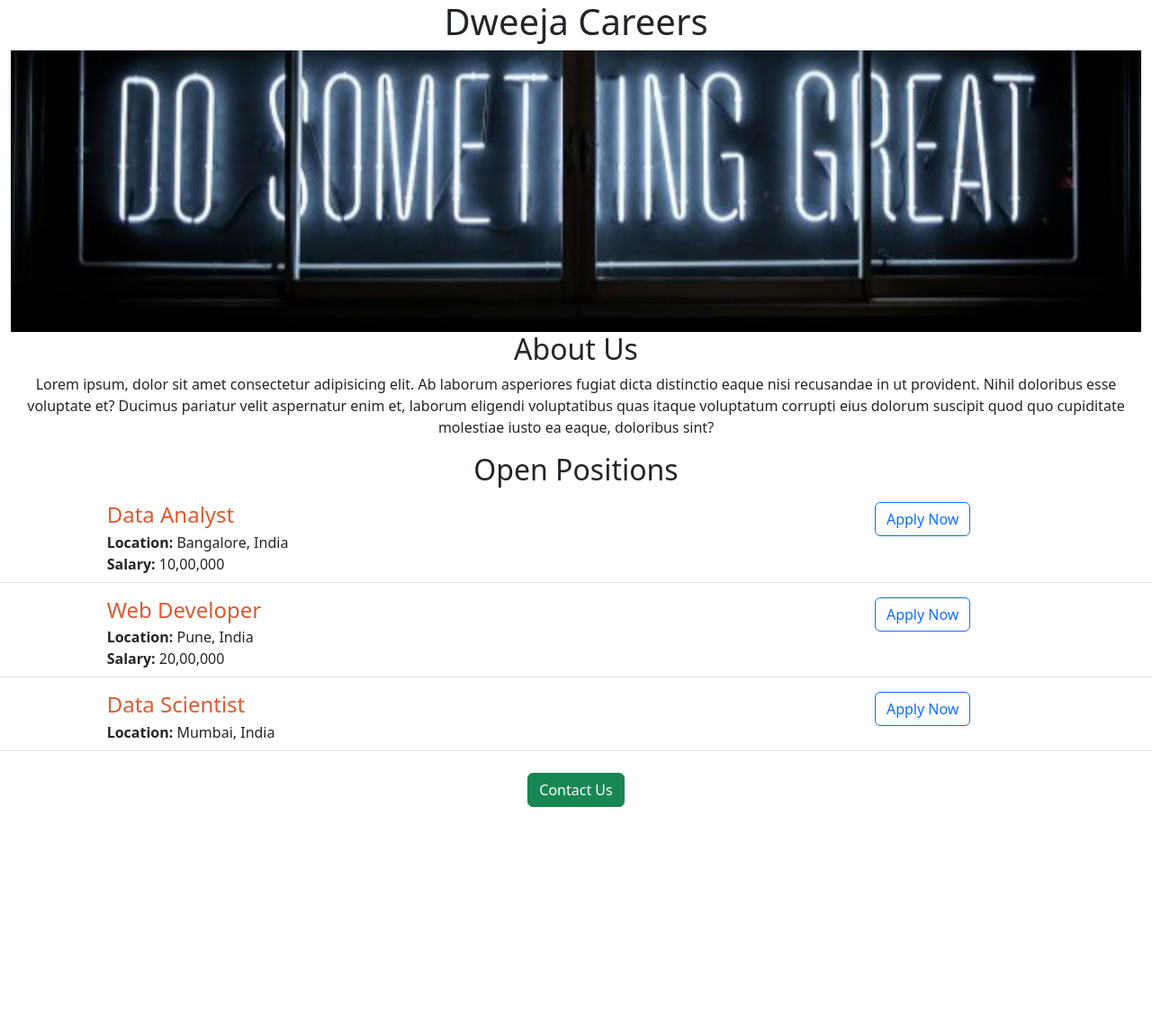
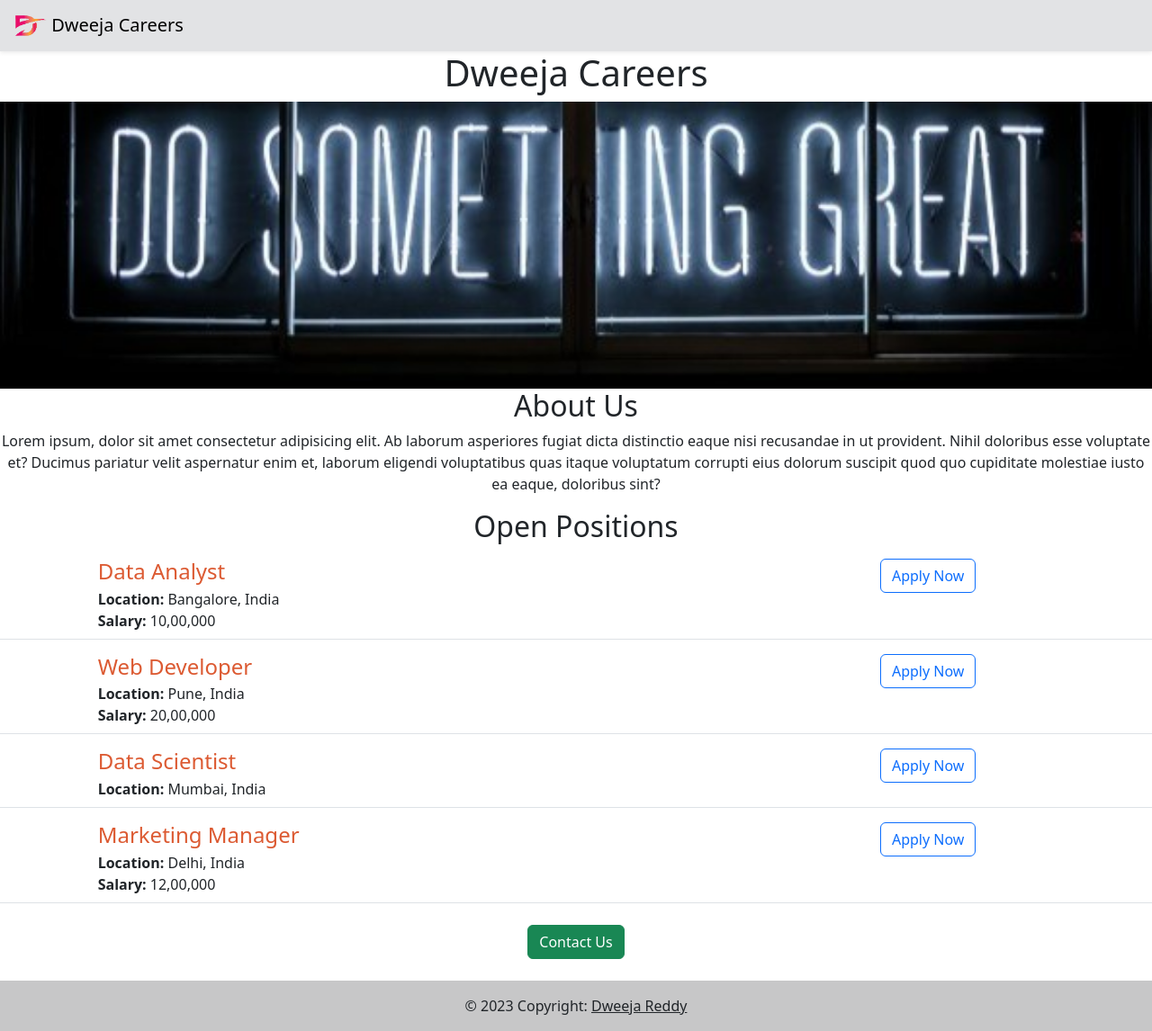
Before and after one commit to DweejaReddy/flask-app-v2, a Flask app: page / in a window 1280 px wide. Shown: the whole page at 90% size. Before the commit the page ends 897 px from the top, so only its background shows below. Run offline with Flask 3, Linux system fonts and the light colour scheme.

Commit message:
functional chnages

```diff
--- a/app.py
+++ b/app.py
@@ -19,6 +19,12 @@ JOBS = [
     'id':3,
     'title':'Data Scientist',
     'location':'Mumbai, India'
+  },
+  {
+    'id':4,
+    'title':'Marketing Manager',
+    'location':'Delhi, India',
+    'salary':'12,00,000'
   }
 ]
 @app.route("/")
--- /dev/null
+++ b/templates/footer.html
@@ -0,0 +1,8 @@
+<footer class="bg-light text-center text-lg-start">
+  <!-- Copyright -->
+  <div class="text-center p-3" style="background-color: rgba(0, 0, 0, 0.2);">
+    © 2023 Copyright:
+    <a class="text-dark" href="https://github.com/DweejaReddy">Dweeja Reddy</a>
+  </div>
+  <!-- Copyright -->
+</footer>
--- a/templates/home.html
+++ b/templates/home.html
@@ -8,7 +8,8 @@
   </head>
   <title>Careers Page</title>
 </head>
-<body class="container-fluid">
+<body>
+  {% include 'navbar.html' %}
   <div class=" text-center">
 <h1>{{company_name}} Careers</h1>
   <img src="static/linkedin_banner.jpeg" width="100%">
@@ -24,7 +25,9 @@
   </p>
 
   <div class="text-center my-4">
-  <button class="btn btn-success">Contact Us</button>
+  <a href="mailto:dweeja54@gmail.com?subject=Question%20about%20Job%20openings&body=Name%20%3A%20%3Cyour%20name%20here%3E%0D%0A%0D%0AQuery%20%3A%20%3Center%20your%20query%20here%3E" class="btn btn-success">Contact Us</a>
     </div>
+
+  {% include 'footer.html' %}
 </body>
 </html>
--- a/templates/jobitem.html
+++ b/templates/jobitem.html
@@ -7,6 +7,6 @@
       {% endif %}
         </div>
       <div class="offset-1 col-3">
-      <button class="btn btn-outline-primary">Apply Now</button></div>
+      <a class="btn btn-outline-primary" href="mailto:dweeja54@gmail.com?subject=Application%20for%{{job['title']}}&body=Name%20%3A%20%3Cyour%20name%20here%3E%0D%0A%0D%0AResume%20%3A%20%3Cyour%20resume%20link%3E%0D%0A%0D%0ALinked%3A%20%3Cyour%20linkedin%20url%3E">Apply Now</a></div>
       <div class="mt-2"></div>
     </div>
--- /dev/null
+++ b/templates/navbar.html
@@ -0,0 +1,8 @@
+<nav class="navbar shadow-sm bg-secondary-subtle">
+  <div class="container-fluid">
+    <a class="navbar-brand" href="#">
+      <img src="../static/port_logo.png" alt="Logo" width="40" height="30" class="d-inline-block align-text-top">
+      <span >Dweeja Careers</span>
+    </a>
+  </div>
+</nav>
```
Also changed, not shown: static/port_logo.png (added).
